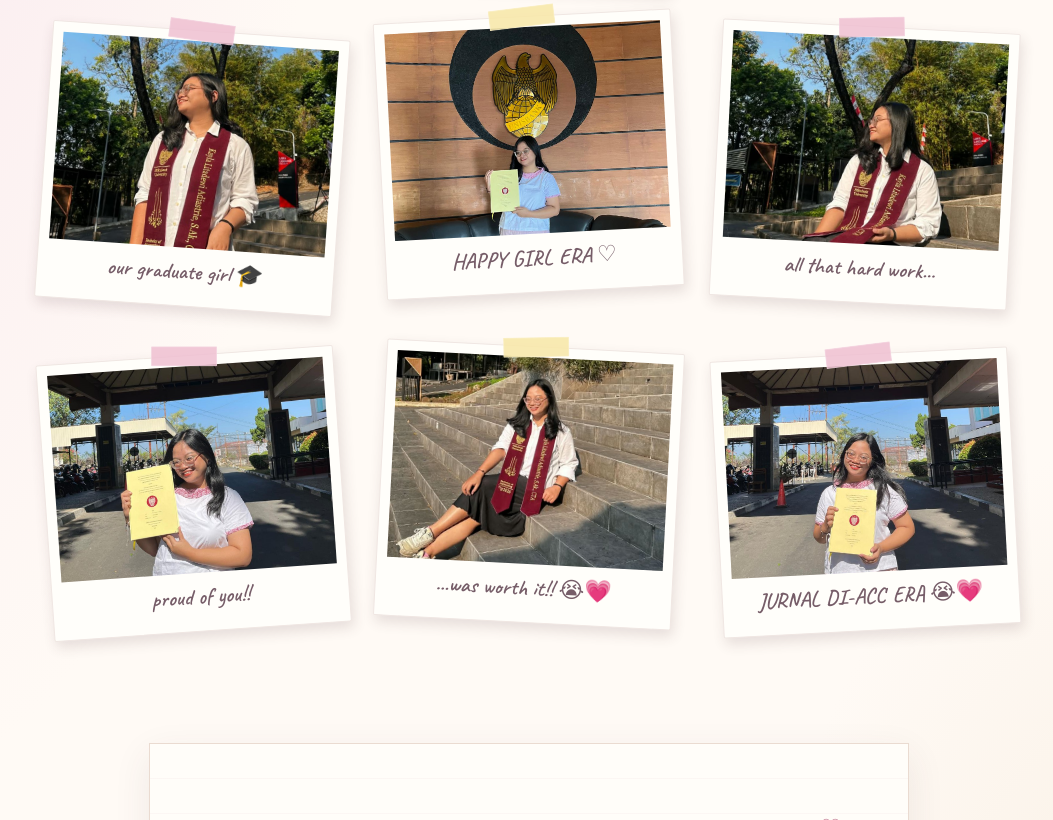
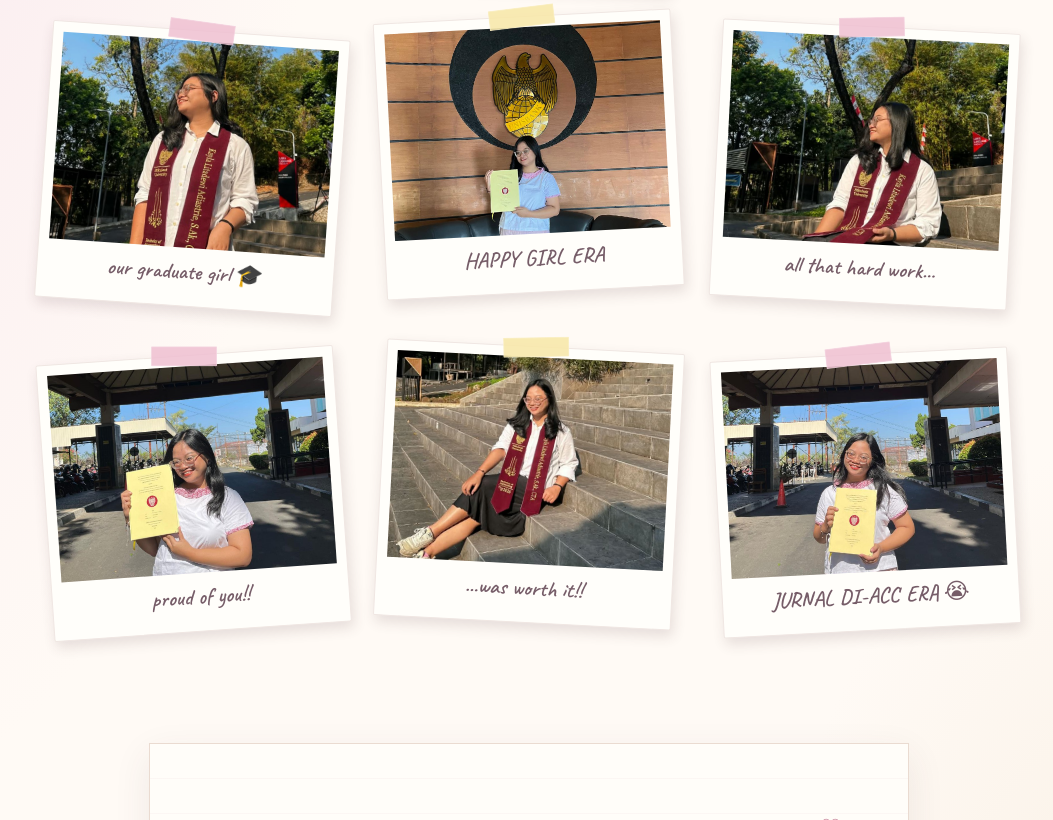
Before and after one commit to elviyanim1/tatagrads, a plain HTML site: page letter.html in a window 1280 px wide. Shown: the part 980-1800 px from the top of the page, without its empty margins (111-1164 px from the left). Drawn offline with Linux system fonts and the light colour scheme.

Commit message:
update letter

```diff
--- a/letter.html
+++ b/letter.html
@@ -86,7 +86,7 @@
                 <figure class="polaroid photo-two">
                     <span class="tape"></span>
                     <img src="img/foto2.jpeg" alt="A happy moment with Kayla">
-                    <figcaption>she did THAT!! 🎀</figcaption>
+                    <figcaption>she did THAT!!🎀</figcaption>
                 </figure>
 
                 <figure class="polaroid photo-three">
@@ -104,7 +104,7 @@
                 <figure class="polaroid photo-five">
                     <span class="tape"></span>
                     <img src="img/foto5.jpeg" alt="Kayla smiling after her achievement">
-                    <figcaption>HAPPY GIRL ERA ♡</figcaption>
+                    <figcaption>HAPPY GIRL ERA</figcaption>
                 </figure>
 
                 <figure class="polaroid photo-six">
@@ -122,13 +122,13 @@
                 <figure class="polaroid photo-eight">
                     <span class="tape"></span>
                     <img src="img/foto8.jpeg" alt="A joyful moment after the journal approval">
-                    <figcaption>...was worth it!! 😭💗</figcaption>
+                    <figcaption>...was worth it!!</figcaption>
                 </figure>
 
                 <figure class="polaroid photo-nine">
                     <span class="tape"></span>
                     <img src="img/foto9.jpeg" alt="A joyful moment after the journal approval">
-                    <figcaption>JURNAL DI-ACC ERA 😭💗</figcaption>
+                    <figcaption>JURNAL DI-ACC ERA 😭</figcaption>
                 </figure>
             </div>
         </section>
```
